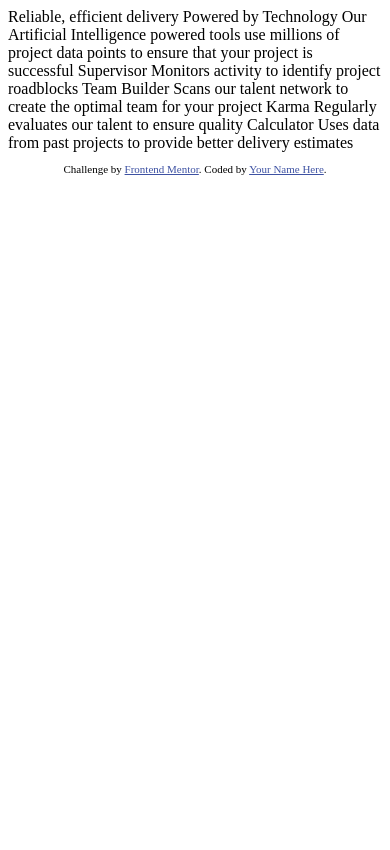
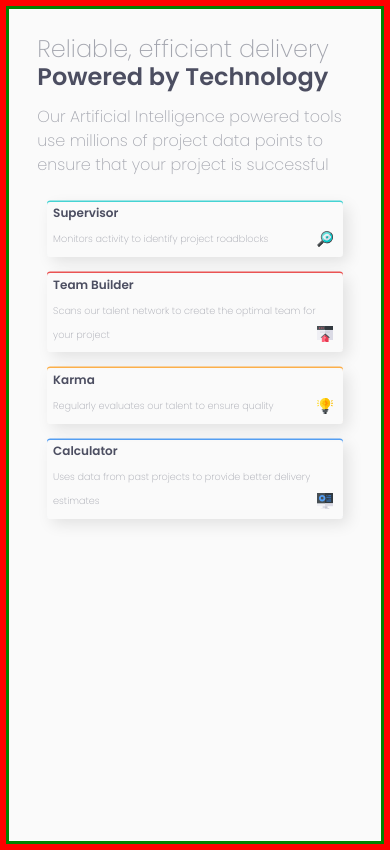
Before and after one commit to ardaacikgoz/four_card_section_master, a plain HTML site: page index.html in a window 390 px wide. Drawn offline with Linux system fonts and the light colour scheme.

Commit message:
mobile_design

```diff
--- a/index.html
+++ b/index.html
@@ -1,45 +1,77 @@
 <!DOCTYPE html>
 <html lang="en">
   <head>
-  <meta charset="UTF-8">
-  <meta name="viewport" content="width=device-width, initial-scale=1.0"> <!-- displays site properly based on user's device -->
+    <meta charset="UTF-8" />
+    <meta name="viewport" content="width=device-width, initial-scale=1.0" />
+    <!-- displays site properly based on user's device -->
 
-  <link rel="icon" type="image/png" sizes="32x32" href="./images/favicon-32x32.png">
+    <link
+      rel="icon"
+      type="image/png"
+      sizes="32x32"
+      href="./images/favicon-32x32.png"
+    />
 
+    <link rel="preconnect" href="https://fonts.googleapis.com" />
+    <link rel="preconnect" href="https://fonts.gstatic.com" crossorigin />
+    <link
+      href="https://fonts.googleapis.com/css2?family=Poppins:ital,wght@0,100;0,200;0,300;0,400;0,500;0,600;0,700;0,800;0,900;1,100;1,200;1,300;1,400;1,500;1,600;1,700;1,800;1,900&display=swap"
+      rel="stylesheet"
+    />
+
+    <link rel="stylesheet" href="style.css" />
     <title>Frontend Mentor | Four card feature section</title>
-
-  <!-- Feel free to remove these styles or customise in your own stylesheet 👍 -->
-  <style>
-    .attribution { font-size: 11px; text-align: center; }
-    .attribution a { color: hsl(228, 45%, 44%); }
-  </style>
   </head>
   <body>
+    <div class="container">
+      <h1>Reliable, efficient delivery</h1>
+      <h2>Powered by Technology</h2>
+      <p>
+        Our Artificial Intelligence powered tools use millions of project data
+        points to ensure that your project is successful
+      </p>
 
-  Reliable, efficient delivery
-  Powered by Technology
+      <div class="cards">
+        <div class="supervisor">
+          <h3>Supervisor</h3>
 
-  Our Artificial Intelligence powered tools use millions of project data points
-  to ensure that your project is successful
+          <p class="content">
+            Monitors activity to identify project roadblocks
+          </p>
 
-  Supervisor
-  Monitors activity to identify project roadblocks
+          <img src="./images/icon-supervisor.svg" alt="image" />
+        </div>
 
-  Team Builder
+        <div class="team_builder">
+          <h3>Team Builder</h3>
+
+          <p class="content">
             Scans our talent network to create the optimal team for your project
+          </p>
 
-  Karma
+          <img src="./images/icon-team-builder.svg" alt="image" />
+        </div>
+
+        <div class="karma">
+          <h3>Karma</h3>
+
+          <p class="content">
             Regularly evaluates our talent to ensure quality
+          </p>
 
-  Calculator
+          <img src="./images/icon-karma.svg" alt="image" />
+        </div>
+
+        <div class="calculator">
+          <h3>Calculator</h3>
+
+          <p class="content">
             Uses data from past projects to provide better delivery estimates
+          </p>
 
-
-  <footer>
-    <p class="attribution">
-      Challenge by <a href="https://www.frontendmentor.io?ref=challenge" target="_blank">Frontend Mentor</a>.
-      Coded by <a href="#">Your Name Here</a>.
-    </p>
-  </footer>
+          <img src="./images/icon-calculator.svg" alt="image" />
+        </div>
+      </div>
+    </div>
   </body>
 </html>
--- /dev/null
+++ b/style.css
@@ -0,0 +1,224 @@
+html,
+body,
+div,
+span,
+applet,
+object,
+iframe,
+h1,
+h2,
+h3,
+h4,
+h5,
+h6,
+p,
+blockquote,
+pre,
+a,
+abbr,
+acronym,
+address,
+big,
+cite,
+code,
+del,
+dfn,
+em,
+img,
+ins,
+kbd,
+q,
+s,
+samp,
+small,
+strike,
+strong,
+sub,
+sup,
+tt,
+var,
+b,
+u,
+i,
+center,
+dl,
+dt,
+dd,
+ol,
+ul,
+li,
+fieldset,
+form,
+label,
+legend,
+table,
+caption,
+tbody,
+tfoot,
+thead,
+tr,
+th,
+td,
+article,
+aside,
+canvas,
+details,
+embed,
+figure,
+figcaption,
+footer,
+header,
+hgroup,
+menu,
+nav,
+output,
+ruby,
+section,
+summary,
+time,
+mark,
+audio,
+video {
+  margin: 0;
+  padding: 0;
+  border: 0;
+  font-size: 100%;
+  font: inherit;
+  vertical-align: baseline;
+}
+/* HTML5 display-role reset for older browsers */
+article,
+aside,
+details,
+figcaption,
+figure,
+footer,
+header,
+hgroup,
+menu,
+nav,
+section {
+  display: block;
+}
+body {
+  line-height: 1;
+}
+ol,
+ul {
+  list-style: none;
+}
+blockquote,
+q {
+  quotes: none;
+}
+blockquote:before,
+blockquote:after,
+q:before,
+q:after {
+  content: "";
+  content: none;
+}
+table {
+  border-collapse: collapse;
+  border-spacing: 0;
+}
+
+html,
+body {
+  background-color: hsl(0, 0%, 98%);
+  font-family: "Poppins", sans-serif;
+  max-inline-size: 100%;
+  height: 100%;
+  display: flex;
+  flex-direction: column;
+  align-items: center;
+  justify-content: center;
+
+  border: red solid;
+}
+
+.container {
+  max-inline-size: 100%;
+  height: 100%;
+  padding: 7.5%;
+  border: green solid;
+}
+
+h1 {
+  color: hsl(229, 6%, 66%);
+  font-weight: 200;
+  font-size: 1.5rem;
+  margin-bottom: 0.2rem;
+}
+
+h2 {
+  color: hsl(234, 12%, 34%);
+  font-weight: 600;
+  font-size: 1.5rem;
+  margin-bottom: 1rem;
+}
+
+p {
+  color: hsl(229, 6%, 66%);
+  font-weight: 200;
+  font-size: 1rem;
+  line-height: 1.5rem;
+}
+
+h3 {
+  color: hsl(234, 12%, 34%);
+  font-weight: 600;
+  font-size: 0.75rem;
+}
+
+.cards {
+  display: flex;
+  flex-direction: column;
+  justify-content: center;
+  align-items: center;
+  margin-top: 3%;
+  padding: 5%;
+  gap: 1rem;
+}
+
+.supervisor,
+.team_builder,
+.karma,
+.calculator {
+  position: relative;
+  width: 100%;
+  padding: 2%;
+  border-radius: 0.2rem;
+}
+
+.supervisor {
+  box-shadow: 0px -0.1rem 0rem hsl(180, 62%, 55%),
+    5px 5px 15px rgba(0, 0, 0, 0.1);
+}
+
+.team_builder {
+  box-shadow: 0px -0.1rem 0rem hsl(0, 78%, 62%), 5px 5px 15px rgba(0, 0, 0, 0.1);
+}
+
+.karma {
+  box-shadow: 0px -0.1rem 0rem hsl(34, 97%, 64%),
+    5px 5px 15px rgba(0, 0, 0, 0.1);
+}
+
+.calculator {
+  box-shadow: 0px -0.1rem 0rem hsl(212, 86%, 64%),
+    5px 5px 15px rgba(0, 0, 0, 0.1);
+}
+
+.content {
+  margin-top: 0.5rem;
+  font-size: 0.6rem;
+}
+
+img {
+  width: 1rem;
+  position: absolute;
+  bottom: 10px;
+  right: 10px;
+  order: red solid;
+}
```
Lines whose indentation alone changed are shown as unchanged.
